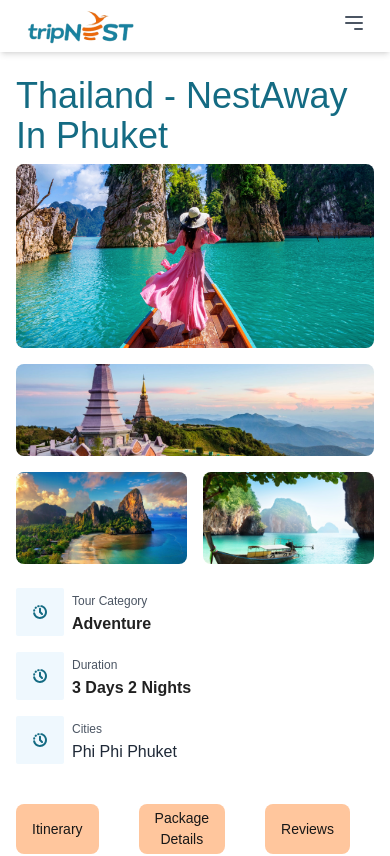
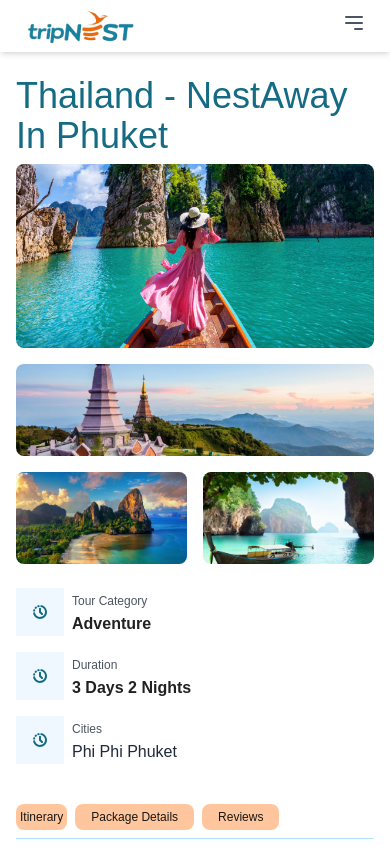
Before and after one commit to NomanSadick/tripNest-first-task, a Next.js app: page / in a window 390 px wide. Shown: the top 856 px of the page. Built offline with nearby package versions, Linux system fonts and the light colour scheme; a web font is replaced by a local one.

Commit message:
some margin padding correct

```diff
--- a/components/About.tsx
+++ b/components/About.tsx
@@ -2,7 +2,7 @@ import React from "react";
 
 const About = () => {
   return (
-    <div className="mt-6 w-full lg:w-[80%] px-4 md:px-0">
+    <div className="mt-8 w-full lg:w-[80%] px-4 md:px-0">
       <h1 className="text-3xl md:text-[32px] font-medium text-[#146B83] mb-4">
         About this Package
       </h1>
--- a/components/InclusionExclusion.tsx
+++ b/components/InclusionExclusion.tsx
@@ -7,7 +7,7 @@ import React from "react";
 const InclusionExclusion = () => {
   return (
     <div className="w-full flex items-center px-4 md:px-0">
-      <div className=" w-[80%] space-y-8">
+      <div className="w-[80%] space-y-8">
         <h1 className="text-3xl md:text-[32px] font-medium text-[#146B83]">
           Inclusion & Exclusion
         </h1>
--- a/components/InfoTop.tsx
+++ b/components/InfoTop.tsx
@@ -31,9 +31,9 @@ const InfoTop = () => {
           </div>
         ))}
       </div>
-      <div className=" mt-10 border-b-[1px] w-[80%] border-sky-300/60 text-[14px]">
-        <div className="mb-2 flex gap-10">
-          <button className="bg-[#FFC69D] px-4 rounded-lg py-1">
+      <div className=" mt-10 border-b-[1px] w-full md:w-[80%] border-sky-300/60 text-[12px] md:text-[14px]">
+        <div className="mb-2 flex gap-2 md:gap-10">
+          <button className="bg-[#FFC69D] px-1 md:px-4 rounded-lg py-1">
             Itinerary
           </button>
           <button className="bg-[#FFC69D] px-4 rounded-lg py-1">
```
